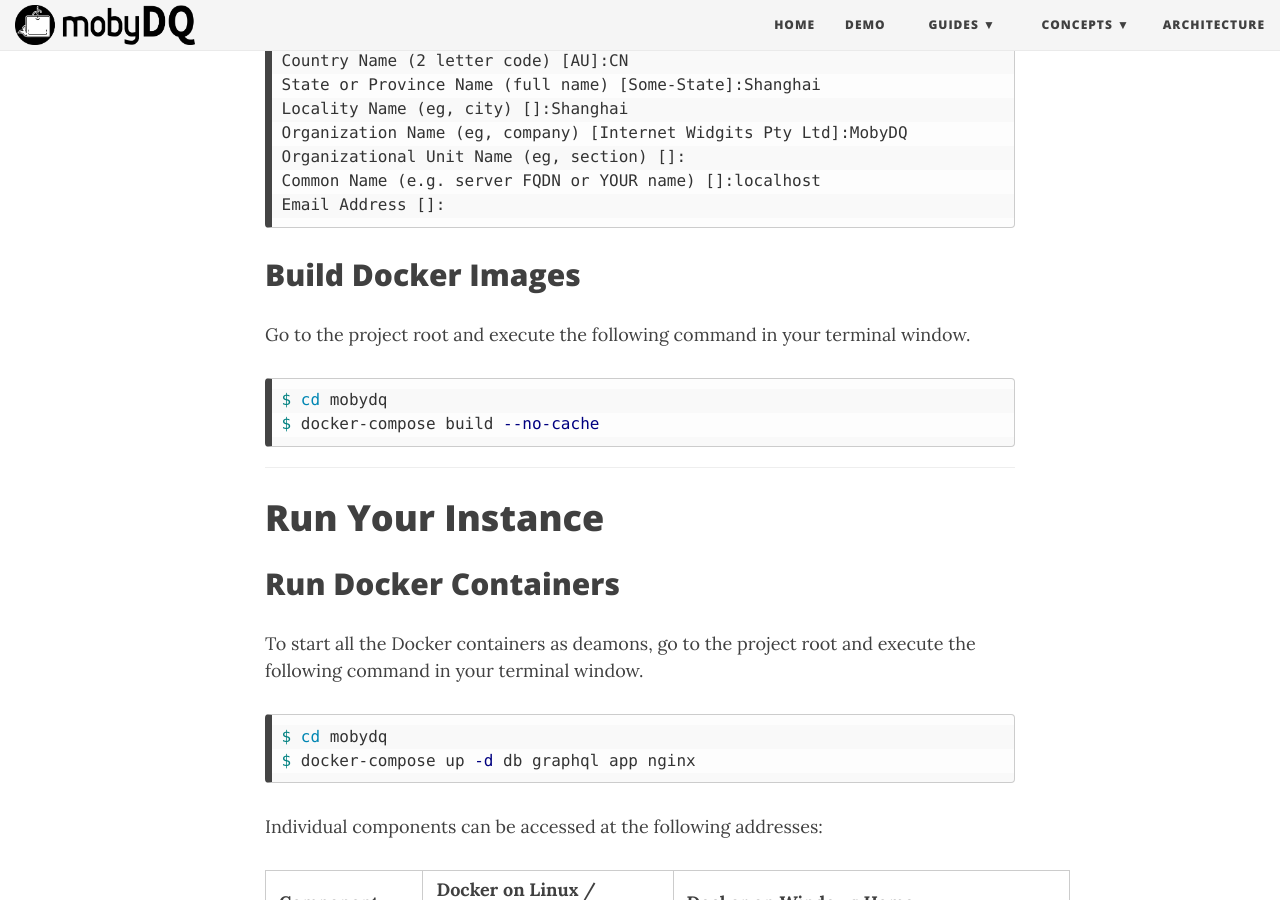
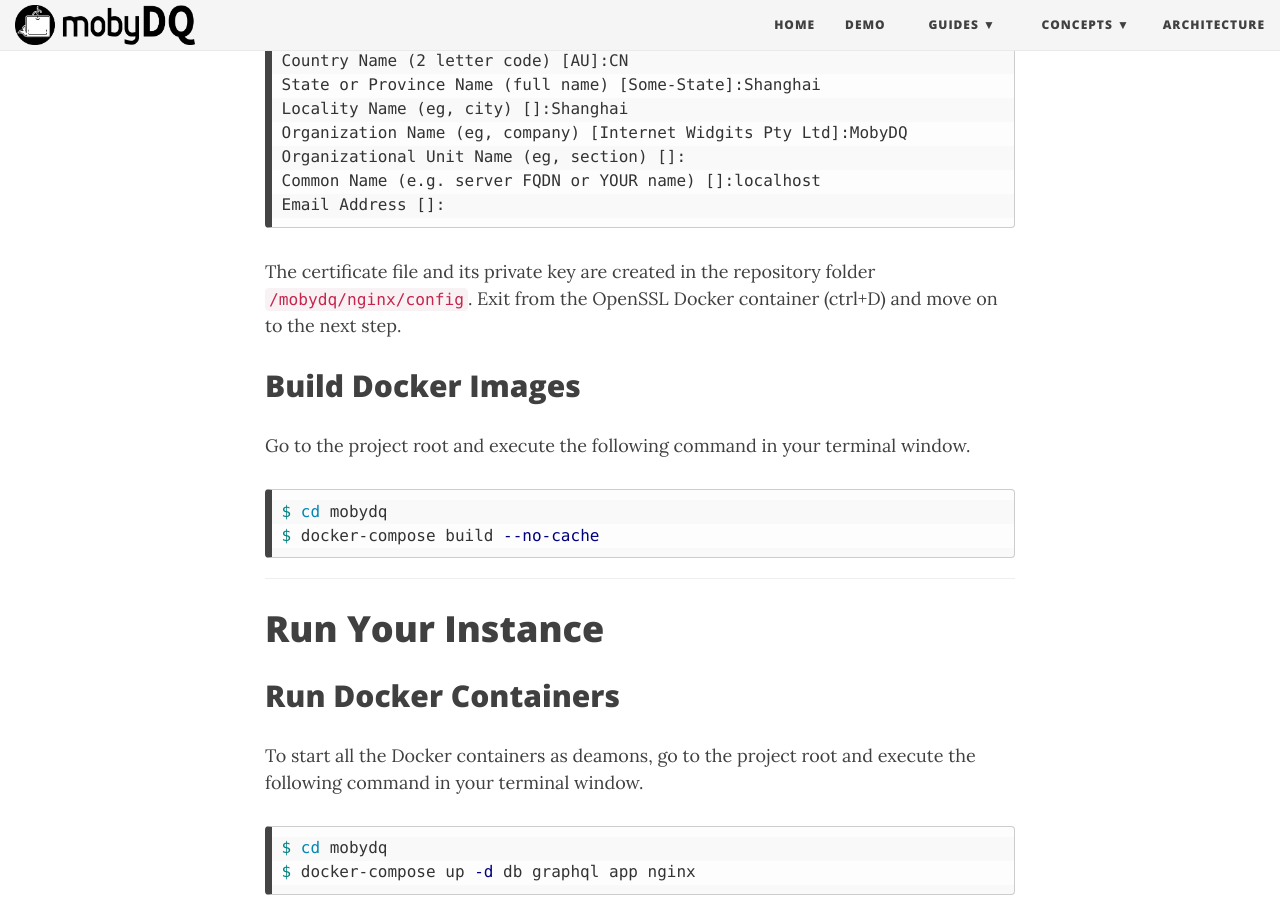
Before and after one commit to ubisoft/mobydq, a Jekyll site: the page built from docs/pages/gettingstarted.md, in a window 1280 px wide and 900 px high, scrolled down 3865 px. Built offline with Jekyll 4.4.1, drawn with Linux system fonts in a browser that asks for light colours; nearby versions of some CDN libraries.

Commit message:
Update gettingstarted.md

````diff
--- a/docs/pages/gettingstarted.md
+++ b/docs/pages/gettingstarted.md
@@ -145,6 +145,8 @@ Common Name (e.g. server FQDN or YOUR name) []:localhost
 Email Address []:
 ```
 
+The certificate file and its private key are created in the repository folder `/mobydq/nginx/config`. Exit from the OpenSSL Docker container (ctrl+D) and move on to the next step.
+
 ## Build Docker Images
 
 Go to the project root and execute the following command in your terminal window.
````
